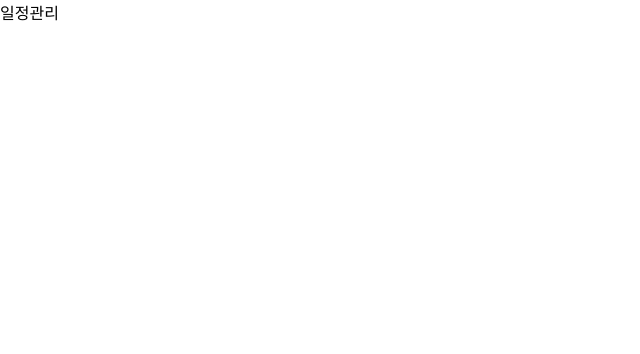
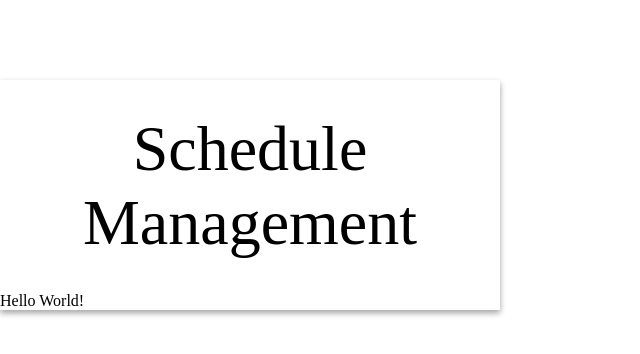
Before and after one commit to lsy173/Todolist-React, a React (Create React App) app: page / in a window 1280 px wide. Shown: the top 354 px of the page, without its empty margins (0-640 px from the left). Built offline with nearby package versions, Linux system fonts and the light colour scheme.

Commit message:
PageTemplate component created.

```diff
--- a/src/components/App.js
+++ b/src/components/App.js
@@ -1,11 +1,10 @@
 import React, { Component } from 'react';
+import PageTemplate from './PageTemplate';
 
 class App extends Component {
   render() {
     return (
-      <div>
-        일정관리
-      </div>
+     <PageTemplate>Hello World!</PageTemplate>
     );
   }
 }
--- /dev/null
+++ b/src/components/PageTemplate/PageTemplate.js
@@ -0,0 +1,22 @@
+import React from 'react';
+import styles from './PageTemplate.scss';
+import classNames from 'classnames/bind';
+
+const cx = classNames.bind(styles);
+
+/* This is components for page template.
+  Page's tool and attributes like title/contents is set.
+*/
+
+const PageTemplate = ({children}) => {
+    return (
+        <div className={cx('page-template')}>
+        <h1>Schedule Management</h1>
+        <div className={cx('content')}>
+          {children}
+        </div>
+        </div>
+    );
+};
+
+export default PageTemplate;
--- /dev/null
+++ b/src/components/PageTemplate/PageTemplate.scss
@@ -0,0 +1,25 @@
+.page-template {
+    margin-top: 5rem;
+    margin-lef: auto;
+    margin-right: auto;
+    width: 500px;
+    background: white;
+    // Show a shadow.
+    box-shadow: 0 3px 6px rgba(0,0,0,0.16), 0 3px 6px rgba(0,0,0,0.23);
+    padding-top: 2rem;
+
+    // If the size of web browser is less than 768px
+    @media(max-width: 768px) {
+        margin-top: 1rem;
+        width: calc(100% - 2rem);
+    }
+    h1 {
+        text-align: center;
+        font-size: 4rem;
+        font-weight: 300;
+        margin: 0;
+    }
+    .content {
+        margin-top: 2rem;
+    }
+}
--- /dev/null
+++ b/src/components/PageTemplate/index.js
@@ -0,0 +1 @@
+export { default } from './PageTemplate';
--- a/src/styles/main.css
+++ b/src/styles/main.css
@@ -1,6 +1,6 @@
 @import 'utils';
 
 body {
-  background: $oc-gray-1;
+  background: oc-gray-1;
   margin: 0px;
 }
```
Also changed, not shown: src/App.css (added, +10 -0 lines).
